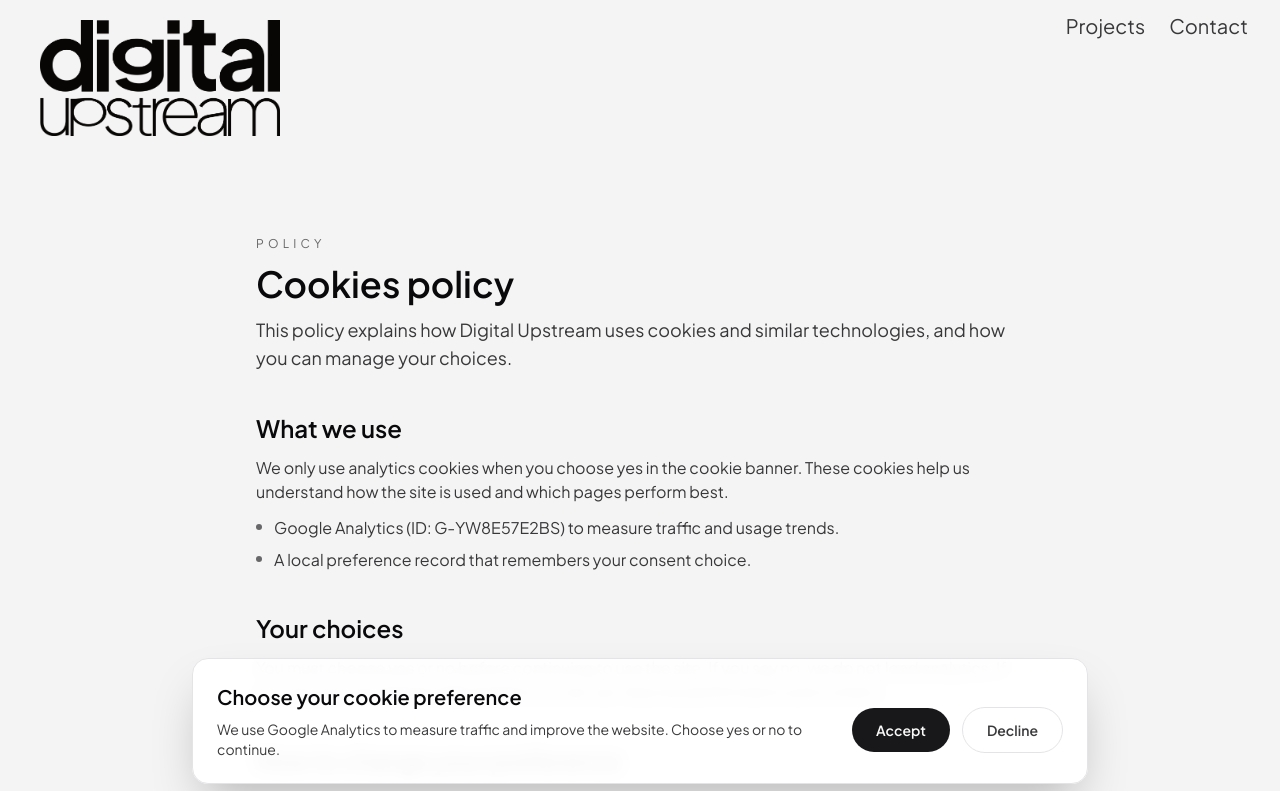
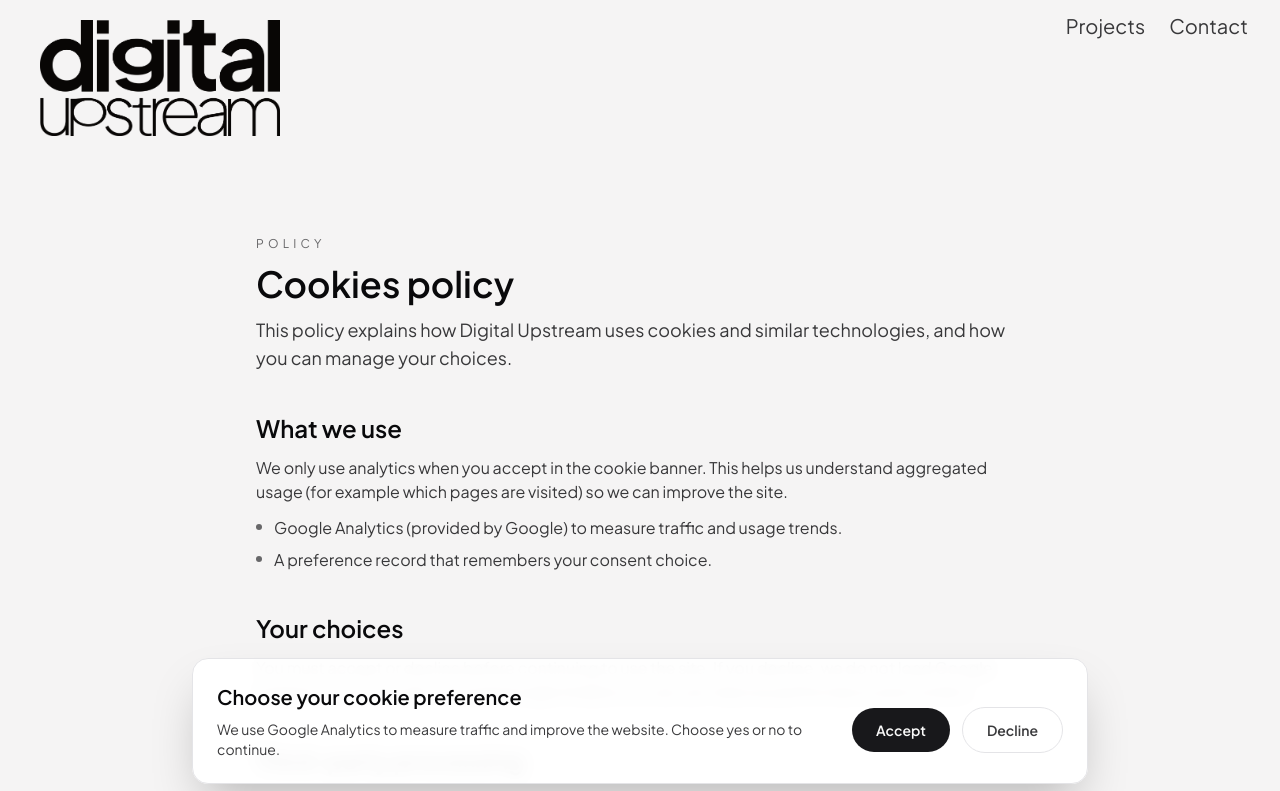
Before and after one commit to RaduRS/digital-upstream, a Next.js app: page /cookies in a window 1280 px wide. Shown: the top 791 px of the page. Built offline with nearby package versions, Linux system fonts and the light colour scheme; no server answers.

Commit message:
cookie update

```diff
--- a/app/cookies/page.tsx
+++ b/app/cookies/page.tsx
@@ -28,35 +28,44 @@ export default function CookiesPage() {
           <section className="space-y-3">
             <h2 className="text-xl font-semibold sm:text-2xl">What we use</h2>
             <p className="text-foreground/80">
-              We only use analytics cookies when you choose yes in the cookie
-              banner. These cookies help us understand how the site is used and
-              which pages perform best.
+              We only use analytics when you accept in the cookie banner. This
+              helps us understand aggregated usage (for example which pages are
+              visited) so we can improve the site.
             </p>
             <div className="space-y-2 text-foreground/80">
               <div className="flex items-start gap-3">
                 <span className="mt-2 h-1.5 w-1.5 rounded-full bg-foreground/60" />
                 <p>
-                  Google Analytics (ID: G-YW8E57E2BS) to measure traffic and
+                  Google Analytics (provided by Google) to measure traffic and
                   usage trends.
                 </p>
               </div>
               <div className="flex items-start gap-3">
                 <span className="mt-2 h-1.5 w-1.5 rounded-full bg-foreground/60" />
-                <p>
-                  A local preference record that remembers your consent choice.
-                </p>
+                <p>A preference record that remembers your consent choice.</p>
               </div>
             </div>
           </section>
 
           <section className="space-y-3">
+            <h2 className="text-xl font-semibold sm:text-2xl">Your choices</h2>
+            <p className="text-foreground/80">
+              You must accept or decline before continuing to use the site. If
+              you decline, we do not load Google Analytics. If you accept, we
+              load Google Analytics so we can improve performance and content.
+            </p>
+          </section>
+
+          <section className="space-y-3">
             <h2 className="text-xl font-semibold sm:text-2xl">
-              Your choices
+              Third-party processing
             </h2>
             <p className="text-foreground/80">
-              You must choose yes or no before continuing to use the site. If
-              you say no, we do not load analytics. If you say yes, we load
-              Google Analytics so we can improve performance and content.
+              When enabled, Google Analytics may process data on our behalf. The
+              data collected via analytics may include information about your
+              device and how you interact with the site. Google may process data
+              in different countries. For details, review Google’s documentation
+              and policies.
             </p>
           </section>
 
```
